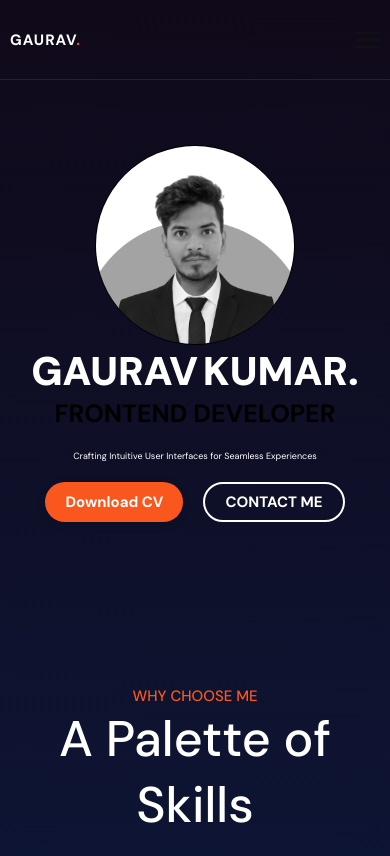
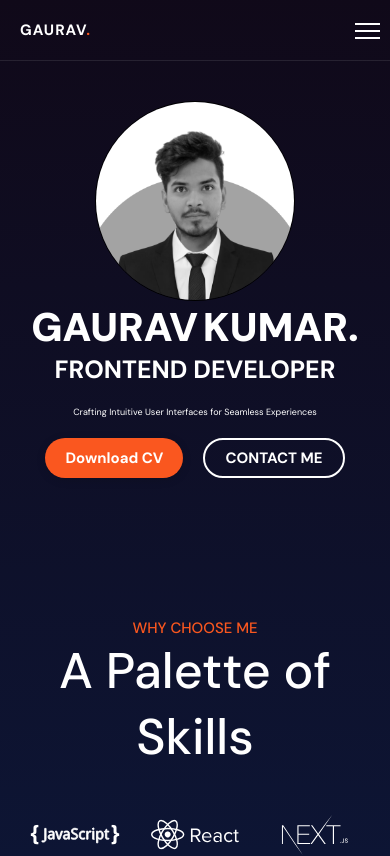
Before and after one commit to Gauravk9870/portfolio, a Next.js app: page / in a window 390 px wide. Shown: the top 856 px of the page. Built offline with nearby package versions, Linux system fonts and the light colour scheme.

Commit message:
fix hero page responsive

```diff
--- a/src/app/components/hero/hero.module.scss
+++ b/src/app/components/hero/hero.module.scss
@@ -23,10 +23,11 @@ $large: 1024px;
 }
 
 .hero {
-  height: 60vh;
+  // height: 60vh;
   display: flex;
   align-items: center;
   justify-content: center;
+  padding: 4rem 0rem;
 
   @include for-greater-than-smaller() {
     height: calc(70vh - 8rem);
@@ -138,6 +139,7 @@ $large: 1024px;
             text-transform: uppercase;
             font-size: 2.5rem;
             text-align: center;
+            color: #fff;
             @include for-greater-than-smaller() {
               display: none;
             }
--- a/src/app/components/navbar/navbar.module.scss
+++ b/src/app/components/navbar/navbar.module.scss
@@ -15,8 +15,13 @@ $large: 1024px;
 }
 
 .navbar {
-  height: 8rem;
+  // height: 8rem;
   border-bottom: 1px solid rgba(245, 245, 245, 0.1);
+  padding: 2rem 1rem;
+
+  @include for-greater-than-medium() {
+    height: 8rem;
+  }
 
   .container {
     position: relative;
@@ -85,9 +90,11 @@ $large: 1024px;
     }
 
     .menu-btn {
-      position: relative;
+      position: fixed;
       width: 25px;
       height: 15px;
+      z-index: 99;
+      right: 1rem;
 
       -webkit-transform: rotate(0deg);
       -moz-transform: rotate(0deg);
@@ -108,7 +115,7 @@ $large: 1024px;
         display: block;
         height: 2px;
         width: 100%;
-        background: #111;
+        background: white;
         -webkit-transform: rotate(0deg);
         -moz-transform: rotate(0deg);
         -o-transform: rotate(0deg);
```
